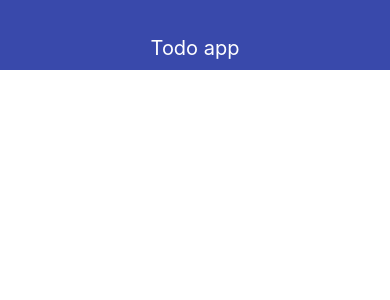
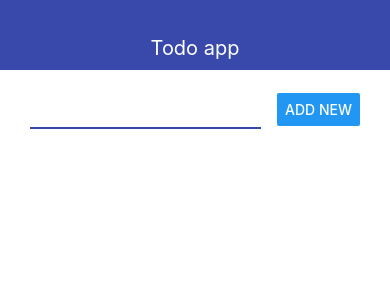
Before and after one commit to VjacheslavZ/ReactNativeApp1, a React Native app: screen / in a window 390 px wide. Shown: the top 300 px of the page. Built offline with nearby package versions, Linux system fonts and the light colour scheme.

Commit message:
add AddTodo, Todo components

```diff
--- a/App.js
+++ b/App.js
@@ -1,20 +1,38 @@
-import React from 'react';
-import { StyleSheet, Text, View } from 'react-native';
+import React, { useState } from 'react';
+import { StyleSheet, View } from 'react-native';
 
 import { NavBar } from "./src/NavBar";
+import { AddTodo } from "./src/AddTodo";
+import { Todo } from "./src/Todo";
 
 export default function App() {
+  const [todos, setTodos] = useState([]);
+
+  const addTodo = (title) => {
+    setTodos(prev => [...prev, {
+      id: Date.now().toString(),
+      title,
+    }])
+  };
+
   return (
-    <View style={styles.container}>
-      <NavBar
-        title='Todo app'
-      />
+    <View>
+      <NavBar title='Todo app'/>
+
+      <View style={styles.container}>
+        <AddTodo onSubmit={addTodo} />
+
+        <View>
+          {todos.map(todo => <Todo title={todo.title} key={todo.id}/>)}
+        </View>
+      </View>
     </View>
   );
 }
 
 const styles = StyleSheet.create({
   container: {
-
+    paddingHorizontal: 30,
+    paddingVertical: 20,
   },
 });
--- a/src/AddTodo.js
+++ b/src/AddTodo.js
@@ -0,0 +1,31 @@
+import React from 'react';
+import { StyleSheet, TextInput, View, Button } from 'react-native';
+
+export const AddTodo = ({ onSubmit }) => {
+  const pressHandler = () => {
+    onSubmit('Test todo')
+  };
+
+  return (
+    <View style={styles.block}>
+      <TextInput style={styles.input}/>
+      <Button title="Add new" onPress={pressHandler}/>
+    </View>
+  )
+};
+
+const styles = StyleSheet.create({
+  block: {
+    flexDirection: 'row',
+    justifyContent: 'space-between',
+    alignItems: 'center',
+    marginBottom: 15,
+  },
+  input: {
+    width: '70%',
+    borderStyle: 'solid',
+    borderBottomWidth: 2,
+    borderBottomColor: '#3949ab',
+    padding: 10
+  }
+});
--- /dev/null
+++ b/src/Todo.js
@@ -0,0 +1,22 @@
+import React from 'react';
+import { StyleSheet, Text, View } from 'react-native'
+
+export const Todo = ({ title }) => {
+  return (
+    <View style={styles.todo}>
+      <Text>{title}</Text>
+    </View>
+  )
+};
+
+const styles = StyleSheet.create({
+  todo: {
+    flexDirection: 'row',
+    alignItems: 'center',
+    padding: 15,
+    borderWidth: 1,
+    borderColor: '#eee',
+    borderRadius: 5,
+    marginTop: 15
+  },
+});
```
Also changed, not shown: 1 other file (tests, documents, lock files or other folders).
